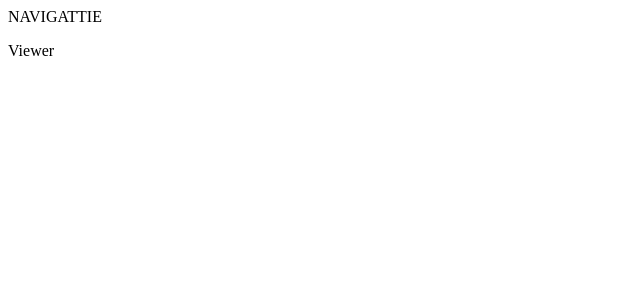
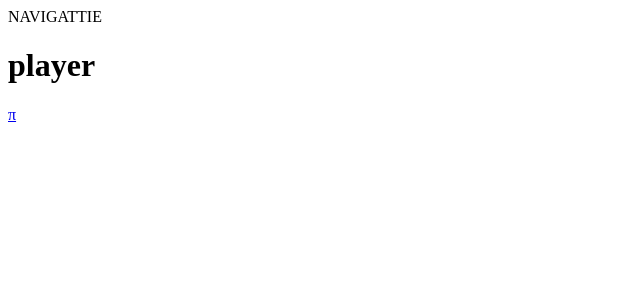
Before and after one commit to lievn/radical-display, a React (Vite) app: page / in a window 1280 px wide. Shown: the top 300 px of the page, without its empty margins (0-640 px from the left). Built offline with nearby package versions, Linux system fonts and the light colour scheme.

Commit message:
Add pi symbol and routing

```diff
--- a/package.json
+++ b/package.json
@@ -5,7 +5,8 @@
   "license": "MIT",
   "scripts": {
     "start": "parcel serve index.html",
-    "build": "parcel build index.html"
+    "build": "parcel build index.html",
+    "deploy": "firebase deploy"
   },
   "dependencies": {
     "react": "^16.10.1",
--- a/src/App.js
+++ b/src/App.js
@@ -1,25 +1,22 @@
 import * as React from "react";
 import { BrowserRouter as Router, Switch, Route, Link } from "react-router-dom";
-
-function Viewer() {
-  return <p>Viewer</p>;
-}
+import Player from "./Player";
 
 function Admin() {
   return <p>Admin</p>;
 }
 
-export class App extends React.Component {
+export default class App extends React.Component {
   render() {
     return (
       <Router>
         <nav>NAVIGATTIE</nav>
         <Switch>
+          <Route exact path="/">
+            <Player />
+          </Route>
           <Route path="/admin">
             <Admin />
-          </Route>
-          <Route exact path="/">
-            <Viewer />
           </Route>
           <Route>
             <p>404</p>
--- /dev/null
+++ b/src/Player.js
@@ -0,0 +1,15 @@
+import * as React from "react";
+import { Link } from "react-router-dom";
+
+export default class Player extends React.Component {
+  render() {
+    return (
+      <div>
+        <h1>player</h1>
+        <footer>
+          <Link to="/admin">π</Link>
+        </footer>
+      </div>
+    );
+  }
+}
--- a/src/index.js
+++ b/src/index.js
@@ -1,5 +1,5 @@
 import * as React from "react";
 import { render } from "react-dom";
-import { App } from "./App";
+import App from "./App";
 
 render(<App />, document.querySelector("#root"));
```
